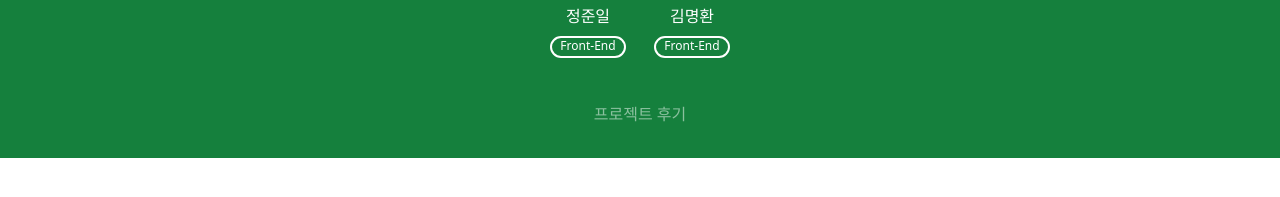
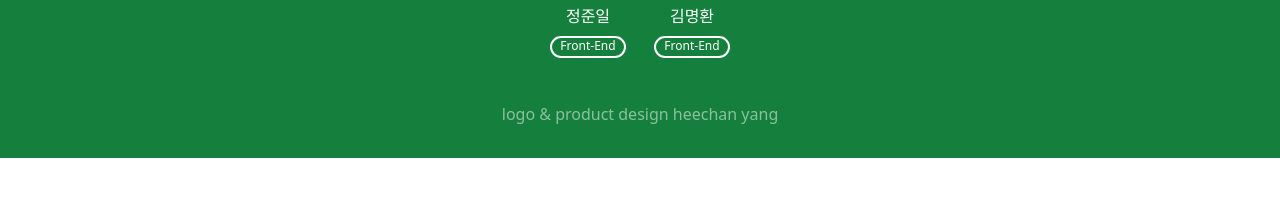
Before and after one commit to EthanJcoding/sprint_shopping-mall, a Next.js app in the folder client/: page / in a window 1280 px wide. Shown: the part 405-602 px from the top of the page. Built offline with nearby package versions, Linux system fonts and the light colour scheme; no server answers; the database is empty.

Commit message:
fix: footer 수정

```diff
--- a/client/components/Layout/Footer.tsx
+++ b/client/components/Layout/Footer.tsx
@@ -73,7 +73,7 @@ export default function Footer() {
         })}
       </div>
 
-      <div className="py-8 text-center text-white/50">프로젝트 후기</div>
+      <div className="py-8 text-center text-white/50">logo & product design <a href="https://www.instagram.com/galmetbit/">heechan yang</a></div>
     </div>
   );
 }
```
